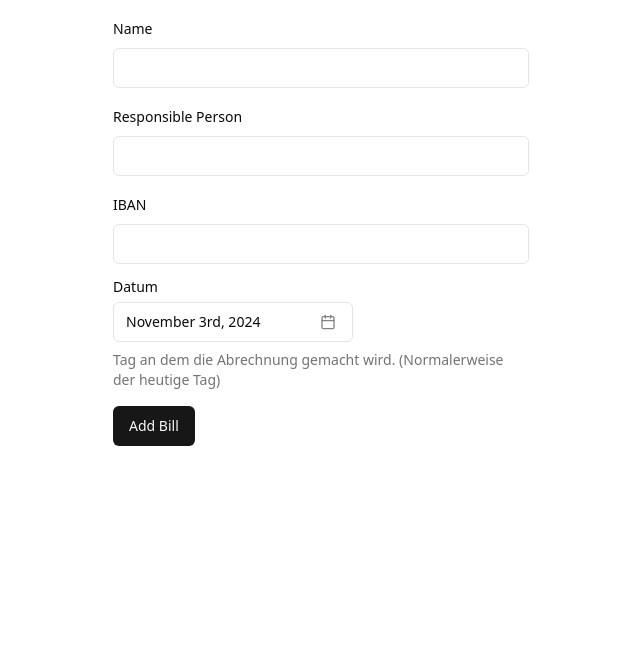
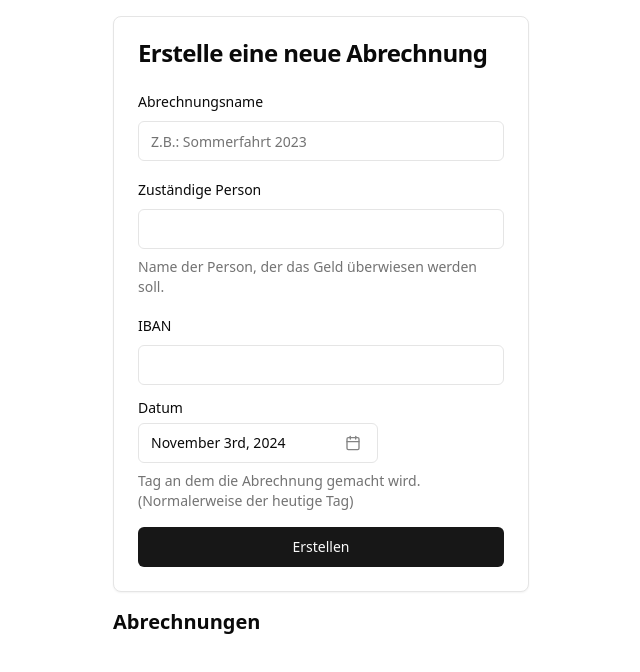
Before and after one commit to AKuederle/billManager, a React (Vite) app: page /bills in a window 1280 px wide. Shown: the top 672 px of the page, without its empty margins (319-959 px from the left). Built offline with nearby package versions, Linux system fonts and the light colour scheme; what @tanstack/router-zod-adapter would draw is missing.

Commit message:
Some Layouting

```diff
--- a/src/routes/bills/$billId.tsx
+++ b/src/routes/bills/$billId.tsx
@@ -140,7 +140,7 @@ function RouteComponent() {
         </CardContent>
       </Card>
 
-      <div className="flex flex-col sm:flex-row gap-x-4 gap-y-2">
+      <div className="flex flex-col sm:flex-row gap-x-2 gap-y-2">
       <Button className="flex-1" disabled={editInvoiceId !== undefined} asChild>
         <Link to="." search={(prev) => ({ ...prev, editInvoiceId: NEW_INVOICE_ID })} hash="EDIT_CARD" replace={true} >
             Add Invoice
@@ -165,10 +165,9 @@ function RouteComponent() {
         </Card>
       )}
       <h2 className="text-2xl font-bold">Invoices</h2>
-      <ul>
+      <div className="flex flex-col gap-y-2">
         {bill.invoices.map(invoice => (
-          <li key={invoice.id}>
-            <Card>
+            <Card key={invoice.id}>
               <CardHeader>
                 <div className="flex justify-between">
                   <div>
@@ -198,9 +197,8 @@ function RouteComponent() {
                 <p>Date: {invoice.date.toLocaleDateString()}</p>
               </CardContent>
             </Card>
-          </li>
         ))}
-      </ul>
+      </div>
       </div>
   )
 }
--- a/src/routes/bills/index.tsx
+++ b/src/routes/bills/index.tsx
@@ -22,7 +22,7 @@ import {
 } from "@/components/ui/popover"
 import { cn } from "@/lib/utils"
 import { format } from "date-fns"
-import { CalendarIcon } from "lucide-react"
+import { CalendarIcon, ChevronRight } from "lucide-react"
 
 export const Route = createFileRoute('/bills/')({
   component: RouteComponent,
@@ -30,10 +30,16 @@ export const Route = createFileRoute('/bills/')({
 
 
 const formSchema = z.object({
-  name: z.string().min(1),
-  responsiblePerson: z.string().min(1),
-  iban: z.string().min(1),
-  date: z.date(),
+  name: z.string().min(1, 'Name ist erforderlich'),
+  responsiblePerson: z.string().min(1, 'Zuständige Person ist erforderlich'),
+  iban: z.string().min(1, 'IBAN ist erforderlich')
+    .refine((val) => /^DE\d{20}$/.test(val), {
+      message: 'IBAN muss dem Format DE + 20 Ziffern entsprechen. Nur deutsche IBANs sind erlaubt.',
+    }),
+  date: z.date()
+    .refine((date) => date <= new Date(), {
+      message: 'Datum darf nicht in der Zukunft liegen.',
+    }),
 })
 
 function RouteComponent() {
@@ -68,7 +74,13 @@ function RouteComponent() {
   }
 
   return (
-    <>
+    <div className="flex flex-col gap-y-4">
+      <Card>
+        <CardHeader>
+          <CardTitle>Erstelle eine neue Abrechnung</CardTitle>
+        </CardHeader>
+        <CardContent>
+
           <Form {...form}>
             <form onSubmit={form.handleSubmit(onSubmit)} className="space-y-4">
               <FormField
@@ -76,10 +88,11 @@ function RouteComponent() {
                 name="name"
                 render={({ field }) => (
                   <FormItem>
-                <FormLabel>Name</FormLabel>
+                    <FormLabel>Abrechnungsname</FormLabel>
                     <FormControl>
-                  <Input {...field} />
+                      <Input {...field} placeholder='Z.B.: Sommerfahrt 2023' />
                     </FormControl>
+                    <FormMessage />
                   </FormItem>
                 )}
               />
@@ -88,10 +101,14 @@ function RouteComponent() {
                 name="responsiblePerson"
                 render={({ field }) => (
                   <FormItem>
-                <FormLabel>Responsible Person</FormLabel>
+                    <FormLabel>Zuständige Person</FormLabel>
                     <FormControl>
                       <Input {...field} />
                     </FormControl>
+                    <FormMessage />
+                    <FormDescription>
+                      Name der Person, der das Geld überwiesen werden soll.
+                    </FormDescription>
                   </FormItem>
                 )}
               />
@@ -104,6 +121,7 @@ function RouteComponent() {
                     <FormControl>
                       <Input {...field} />
                     </FormControl>
+                    <FormMessage />
                   </FormItem>
                 )}
               />
@@ -149,26 +167,36 @@ function RouteComponent() {
                   </FormItem>
                 )}
               />
-          <Button type="submit">Add Bill</Button>
+              <Button type="submit" className='w-full'>Erstellen</Button>
             </form>
           </Form>
+        </CardContent>
+      </Card>
 
-      <div className="grid gap-4 mt-8">
-        {bills.map(bill => (
-          <Link key={bill.id} to="/bills/$billId" params={{ billId: bill.id }}>
-            <Card>
+      <h2 className="text-xl font-bold">Abrechnungen</h2>
+      <div className="flex flex-col gap-y-2">
+        {bills.slice().reverse().map(bill => (
+            <Card className='hover:shadow-md'>
+              <Link key={bill.id} to="/bills/$billId" params={{ billId: bill.id }} >
               <CardHeader>
                 <CardTitle>{bill.name}</CardTitle>
+
               </CardHeader>
               <CardContent>
+
+                <div className="flex flex-row justify-between">
+                  <div >
                     <p>Responsible: {bill.responsiblePerson}</p>
                     <p>IBAN: {bill.iban}</p>
                     <p>Date: {bill.date.toLocaleDateString()}</p>
+                  </div>
+                  <ChevronRight className="h-6 w-6" />
+                </div>
               </CardContent>
+              </Link>
             </Card>
-          </Link>
         ))}
       </div>
-    </>
+    </div>
   )
 }
```
Lines whose indentation alone changed are shown as unchanged.
